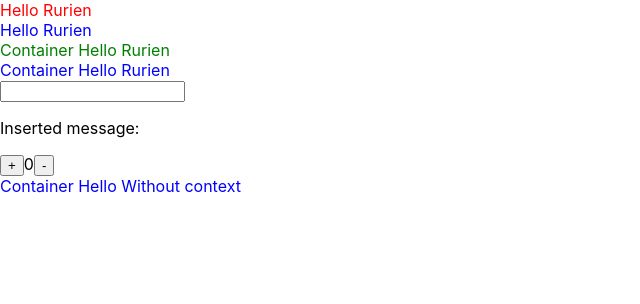
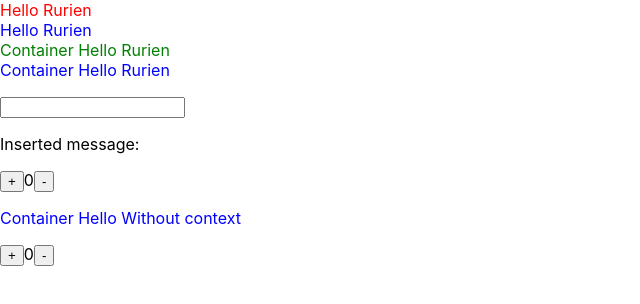
Before and after one commit to Rurien1124/react-typescript-basic, a React (Create React App) app: page / in a window 1280 px wide. Shown: the top 304 px of the page, without its empty margins (0-640 px from the left). Built offline with nearby package versions, Linux system fonts and the light colour scheme.

Commit message:
Add components with context provider

```diff
--- a/src/App.tsx
+++ b/src/App.tsx
@@ -3,6 +3,7 @@ import { ContainerHello, Hello } from './props/Hello';
 import { Message } from './state/Message';
 import { Counter } from './state/Counter';
 import { WithoutContext } from './context/without/WithoutContext';
+import { WithContext } from './context/with/WithContext';
 
 function App() {
   return (
@@ -12,15 +13,18 @@ function App() {
       <Hello name={'Rurien'} />
       <ContainerHello name={'Rurien'} color={'green'} />
       <ContainerHello name={'Rurien'} />
+      <p />
 
       {/* State */}
       <Message />
       <Counter />
+      <p />
 
       {/* Without context */}
       <WithoutContext />
-
+      <p />
       {/* With context */}
+      <WithContext></WithContext>
     </div>
   );
 }
--- /dev/null
+++ b/src/context/with/ContextCounterButton.tsx
@@ -0,0 +1,21 @@
+import React, { useContext } from 'react';
+import { CountContext } from './WithContextProvider';
+
+interface Props {
+  type: CounterButtonType;
+}
+
+enum CounterButtonType {
+  PLUS = '+',
+  MINUS = '-',
+}
+
+const ContextCounterButton = ({ type }: Props) => {
+  const { increase, decrease } = useContext(CountContext);
+
+  const action = type === CounterButtonType.PLUS ? increase : decrease;
+
+  return <button onClick={action}>{type}</button>;
+};
+
+export { ContextCounterButton, CounterButtonType };
--- /dev/null
+++ b/src/context/with/ContextCounterLabel.tsx
@@ -0,0 +1,7 @@
+import React, { useContext } from 'react';
+import { CountContext } from './WithContextProvider';
+
+export const ContextCounterLabel = () => {
+  const { count } = useContext(CountContext);
+  return <label>{count}</label>;
+};
--- /dev/null
+++ b/src/context/with/WithContext.tsx
@@ -0,0 +1,18 @@
+import React from 'react';
+
+import { CountProvider } from './WithContextProvider';
+import {
+  ContextCounterButton,
+  CounterButtonType,
+} from './ContextCounterButton';
+import { ContextCounterLabel } from './ContextCounterLabel';
+
+export const WithContext = () => {
+  return (
+    <CountProvider>
+      <ContextCounterButton type={CounterButtonType.PLUS} />
+      <ContextCounterLabel />
+      <ContextCounterButton type={CounterButtonType.MINUS} />
+    </CountProvider>
+  );
+};
--- /dev/null
+++ b/src/context/with/WithContextProvider.tsx
@@ -0,0 +1,38 @@
+import React, { createContext, JSX, useState } from 'react';
+
+const CountContext = createContext({
+  count: 0,
+  increase: () => {},
+  decrease: () => {},
+});
+
+interface Props {
+  children: JSX.Element | JSX.Element[];
+}
+
+/** Count 컨텍스트 제공 */
+const CountProvider = ({ children }: Props): JSX.Element => {
+  const [count, setCount] = useState(0);
+
+  const increase = (): void => {
+    setCount((prev) => prev + 1);
+  };
+
+  const decrease = (): void => {
+    setCount((prev) => prev - 1);
+  };
+
+  return (
+    <CountContext.Provider
+      value={{
+        count,
+        increase,
+        decrease,
+      }}
+    >
+      {children}
+    </CountContext.Provider>
+  );
+};
+
+export { CountContext, CountProvider };
```
